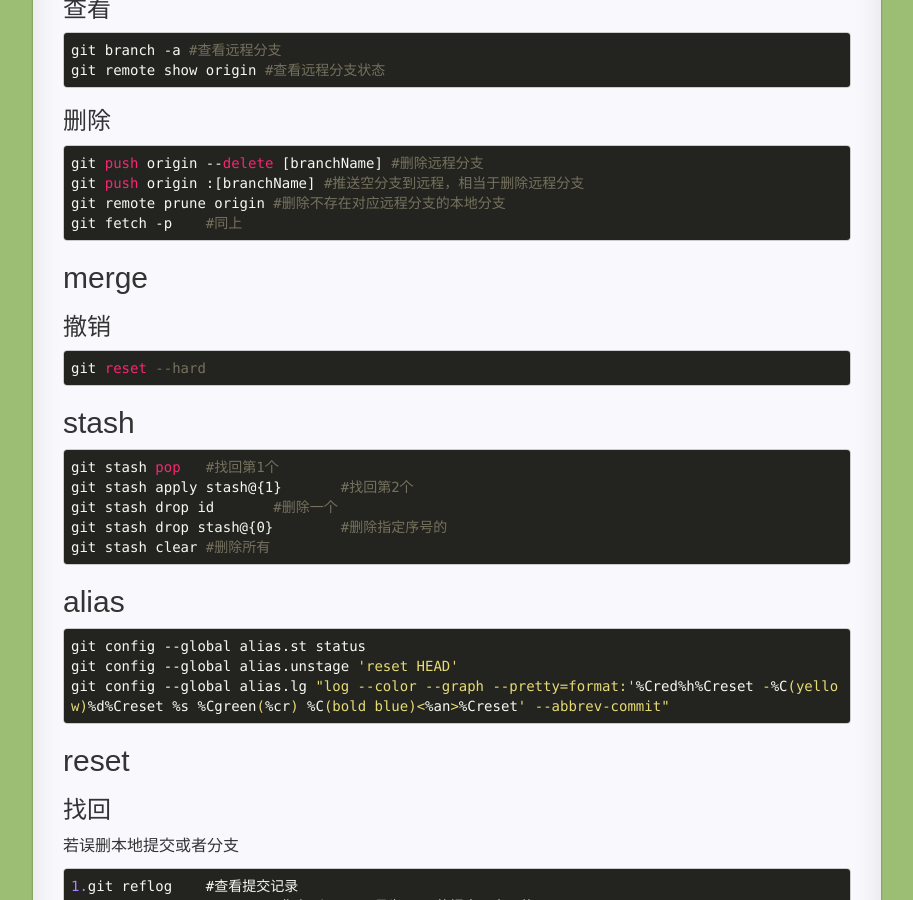
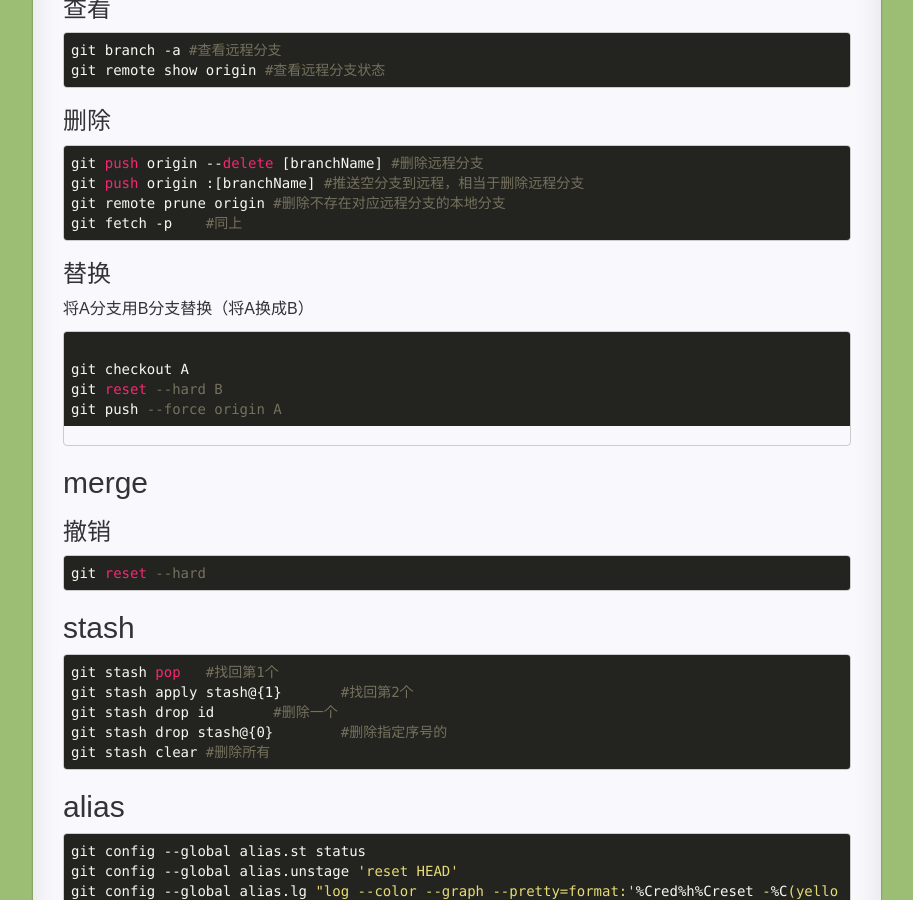
Before and after one commit to linyongchao/linyongchao.github.io, a Jekyll site: the page built from _posts/2015/2015-11-8-git.md, in a window 1280 px wide and 900 px high, scrolled down 4497 px. Shown: the whole window, without its empty margins (37-950 px from the left). Built offline with Jekyll 4.4.1, drawn with Linux system fonts in a browser that asks for light colours; comment, search, counter and statistics services are not loaded.

Commit message:
add:增加git分支替换方法

```diff
--- a/_posts/2015/2015-11-8-git.md
+++ b/_posts/2015/2015-11-8-git.md
@@ -215,6 +215,18 @@ git push origin :[branchName] #推送空分支到远程，相当于删除远程
 git remote prune origin	#删除不存在对应远程分支的本地分支
 git fetch -p	#同上</code></pre>
 
+### 替换
+
+将A分支用B分支替换（将A换成B）
+
+<pre>
+<code>
+git checkout A
+git reset --hard B
+git push --force origin A
+</code>
+</pre>
+
 ## merge
 
 ### 撤销
```
